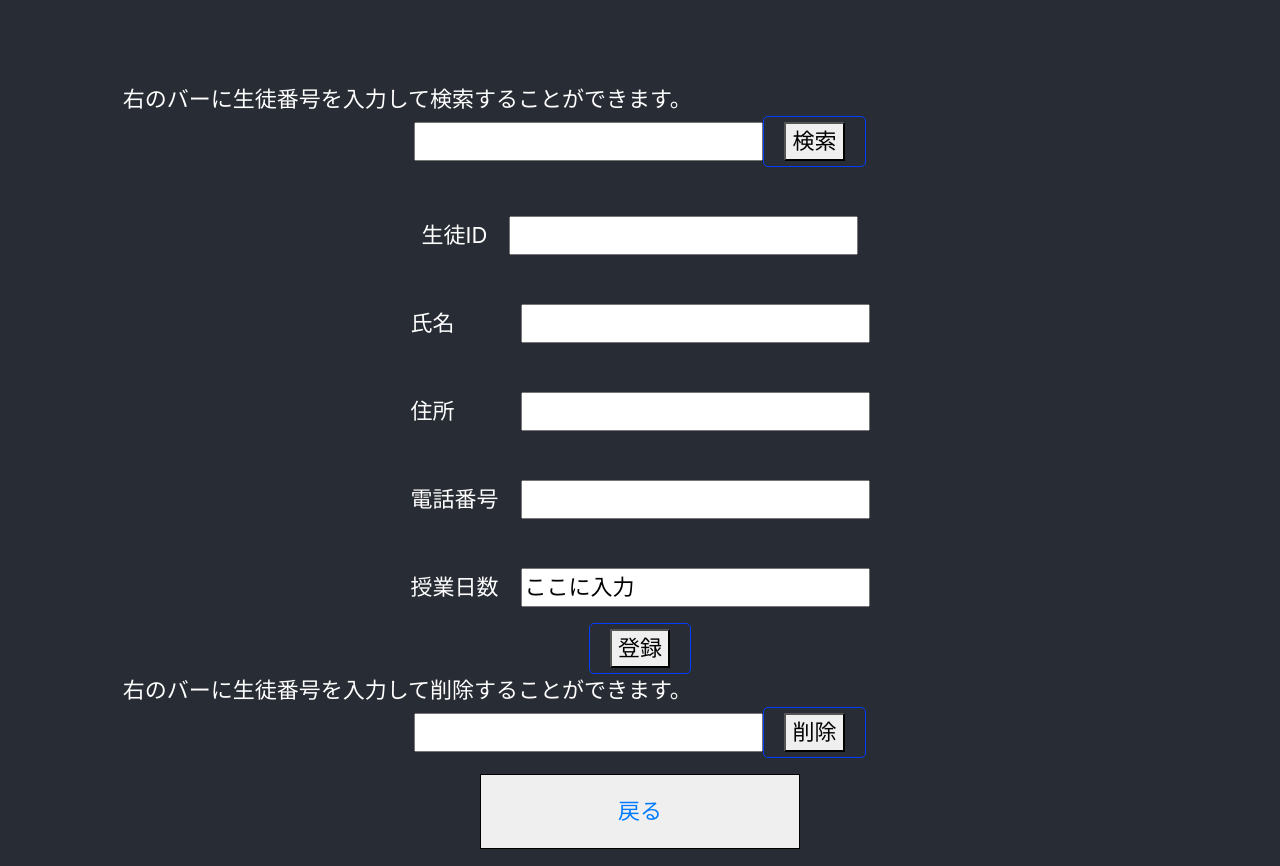
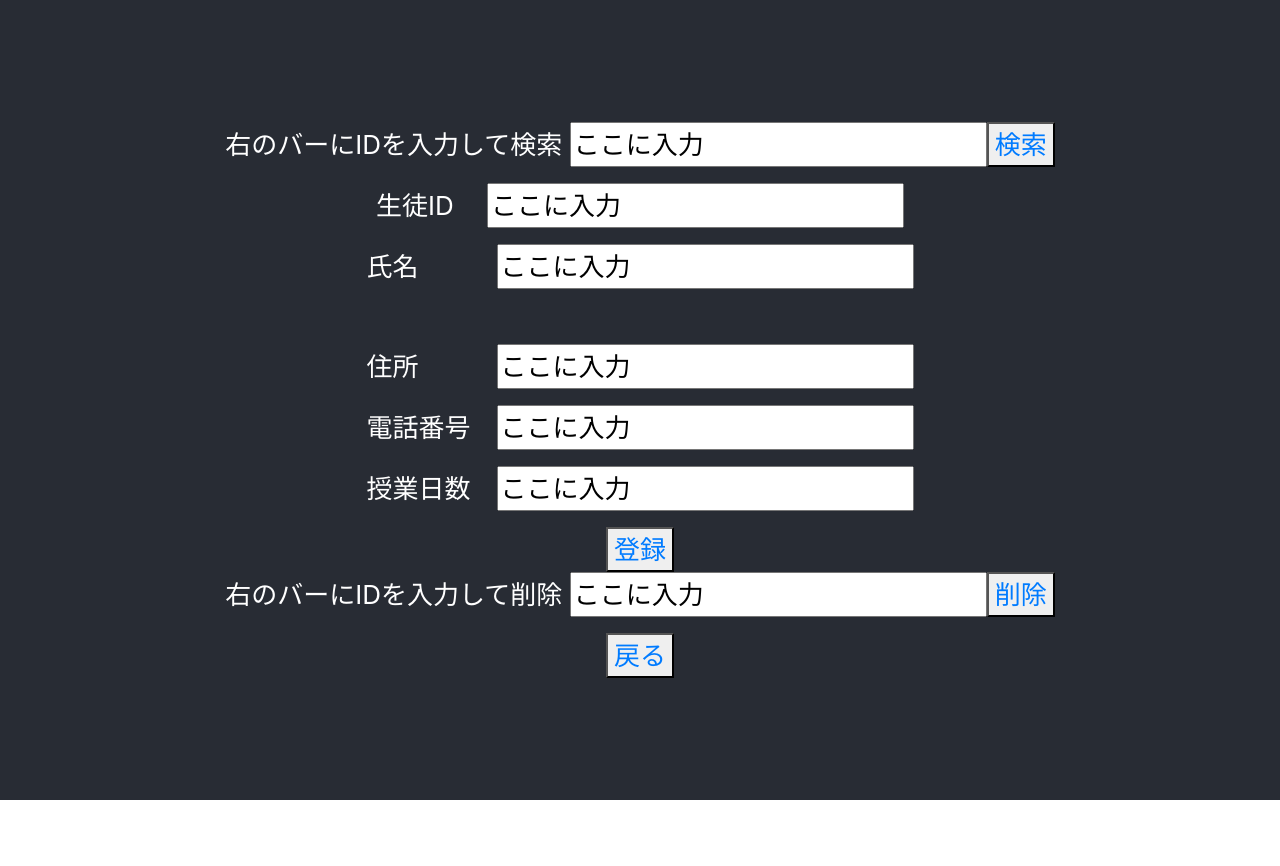
Before and after one commit to ryoryoma2/ScheduleSystem, a React (Create React App) app: page /Joho in a window 1280 px wide. After the commit the page ends 800 px from the top, so only its background shows below. Built offline with nearby package versions, Linux system fonts and the light colour scheme; no server answers.

Commit message:
Add files via upload

```diff
--- a/src/Joho.js
+++ b/src/Joho.js
@@ -1,22 +1,21 @@
 import React from 'react';
-import './Joho.css';
+import './App.css';
 import Button from './components/Button/Button';
 import axios from 'axios';
+
 
 
 class Joho extends React.Component {
     constructor(props) {
         super(props);
         this.state = {
-            ID: 'ここに入力',
-            Name: 'ここに入力',
-            Address: 'ここに入力',
-            PhoneNumber: 'ここに入力',
+            id: 'ここに入力',
+            name: 'ここに入力',
+            address: 'ここに入力',
+            phonenumber: 'ここに入力',
             classdays: 'ここに入力',
-            Register: 'ここに入力',
-            Search: 'ここに入力',
-            Delete: 'ここに入力'
-
+            searchID: 'ここに入力',
+            deleteID: 'ここに入力'
         };
         this.onChange = this.onChange.bind(this);
         this.onSubmit = this.onSubmit.bind(this);
@@ -26,131 +25,105 @@ class Joho extends React.Component {
         this.onTextAreaChange4 = this.onTextAreaChange4.bind(this);
         this.onTextAreaChange5 = this.onTextAreaChange5.bind(this);
         this.onTextAreaChange6 = this.onTextAreaChange6.bind(this);
-        this.onTextAreaCharge7 = this.onTextAreaCharge7.bind(this);
-        this.onTextAreaCharge8 = this.onTextAreaCharge8.bind(this);
+        this.onTextAreaChange7 = this.onTextAreaChange7.bind(this);
+        this.search_ID = this.search_ID.bind(this);
     }
 
     onChange(e) {
         console.log(e.target.value);
         this.setState({ usstate: e.target.value });
-    }
+    } s
 
     onSubmit(e) {
         e.preventDefault();
-        console.log("onSubmit");
-        console.log(this.state);
+        // console.log("onSubmit");
+        console.log(e.target.state);
     }
 
     onTextAreaChange(e) {
-        this.setState({ ID: e.target.value });
+        this.setState({ id: e.target.value });
     }
 
     onTextAreaChange2(e) {
-        this.setState({ Name: e.target.value });
+        this.setState({ name: e.target.value });
     }
 
     onTextAreaChange3(e) {
-        this.setState({ Address: e.target.value });
+        this.setState({ address: e.target.value });
     }
 
     onTextAreaChange4(e) {
-        this.setState({ PhoneNumber: e.target.value });
+        this.setState({ phonenumber: e.target.value });
     }
 
     onTextAreaChange5(e) {
-        this.setState({ Days: e.target.value });
+        this.setState({ classdays: e.target.value });
     }
 
     onTextAreaChange6(e) {
-        this.setState({ Register: e.target.value });
+        this.setState({ searchID: e.target.value });
     }
-    onTextAreaCharge7(e) {
-        this.setState({ Search: e.target.value });
-
-    }
-    onTextAreaCharge8(e) {
-        this.setState({ Delete: e.target.value });
-
+    onTextAreaChange7(e) {
+        this.setState({ deleteID: e.target.value });
     }
 
-    componentDidMount() {
-        const url = "http://40ac26238e00.ngrok.io/?q=1";
-        axios.get(url).then((res) => {
-            console.log(res.data.data[0]);
+    search_ID(e) {//idから生徒か講師か判別する
+        const url = "http://ce91b18243e2.ngrok.io/?id=1";
+        var tempArray = url.split("?");
+        var baseURL = tempArray[0];
+        var additionalURL = tempArray[1];
+        var newURL = "";
+        additionalURL = this.state.searchID;
+        console.log(this.state.searchID);
+        newURL = baseURL + "?id=" + additionalURL;
+        axios.get(newURL).then((res) => {
+            console.log(res.data.data);
             this.setState({
                 id: res.data.data[0].iD,
                 name: res.data.data[0].name,
                 address: res.data.data[0].address,
                 phonenumber: res.data.data[0].phonenumber,
+                isStudent: res.data.data[0].isStudent,
                 classdays: res.data.data[0].classdays
             });
         });
     }
-
     render() {
         return (
             <div className="Joho">
                 <header className="Joho-header">
-                    <form onSubmit={this.onSubmit}>
+                    <header className="Login-header">
 
-                        <br />
-                        <br />
-                        <header className="Login-header">
+                        <div className="flex">
+                            <p>右のバーにIDを入力して検索 <input type="text" value={this.state.searchID} onChange={this.onTextAreaChange6} />
+                                <Button buttonname={'検索'} onClick={this.search_ID}  className="small_button"
+                                />
+                            </p>
+                        </div>
                         <div>
-                                <p>右のバーに生徒番号を入力して検索することができます。ㅤㅤㅤㅤㅤㅤㅤㅤㅤㅤㅤㅤㅤㅤㅤㅤㅤㅤㅤㅤㅤㅤㅤ
-                                <input type="text" value={this.state.desc7}
-                                        onCharge={this.onTextAreaCharge7} />
-                                    <header className="upgraded-button">
-                                        <div>
-                                            <button type="submit">検索</button>
-                                        </div>
-                                    </header>
-                                </p>ㅤ
-                            <p>生徒ID　<input type="text" value={this.state.id}
-                                    onChange={this.onTextAreaChange} />
-                                </p>
-                                <br />
-
+                            <p>生徒ID　 <input type="text" value={this.state.id}
+                                onChange={this.onTextAreaChange} /></p>
                             <p>氏名　　　<input type="text" value={this.state.name}
                                 onChange={this.onTextAreaChange2} /></p>
-
                              ㅤ <p>住所　　　<input type="text" value={this.state.address}
                                 onChange={this.onTextAreaChange3} /></p>
-                                <br />
                             <p>電話番号　<input type="text" value={this.state.phonenumber}
                                 onChange={this.onTextAreaChange4} /></p>
-                                <br />
-
                             <p>授業日数　<input type="text" value={this.state.classdays}
                                 onChange={this.onTextAreaChange5} /></p>
-
                         </div>
-                            <header className="upgraded-button">
+                        <Button buttonname={'登録'} className="small_button" />
+                        <div className="flex">
+                            <p>右のバーにIDを入力して削除 <input type="text" value={this.state.deleteID} onChange={this.onTextAreaChange7} />
+                                <Button buttonname={'削除'} onClick={this.search_ID} className="small_button"
+                                />
+                            </p>
+                        </div>
                         <div>
-                                    <button type="submit">登録</button>
-                                </div>
-                            </header>
-                            <p>右のバーに生徒番号を入力して削除することができます。ㅤㅤㅤㅤㅤㅤㅤㅤㅤㅤㅤㅤㅤㅤㅤㅤㅤㅤㅤㅤㅤㅤㅤ
-
-                            <input type="text" value={this.state.desc8}
-                                    onCharge={this.onTextAreaCharge8} />
-                                <header className="upgraded-button">
-                                    <div>
-                                        <button type="submit">削除</button>
-                                    </div>
-                                </header>
-                            </p>
-
-                            <header>
-                                <div>
-                                    <Button buttonname={'戻る'} linkname={"/TopScreenTeacher"} className="under_button"
+                            <Button buttonname={'戻る'} linkname={"/TopScreenTeacher"} className="small_button"
                             />
                         </div>
                     </header>
-
-                        </header>
-
-                    </form>
                 </header>
             </div>
         );
```
Lines whose indentation alone changed are shown as unchanged.
